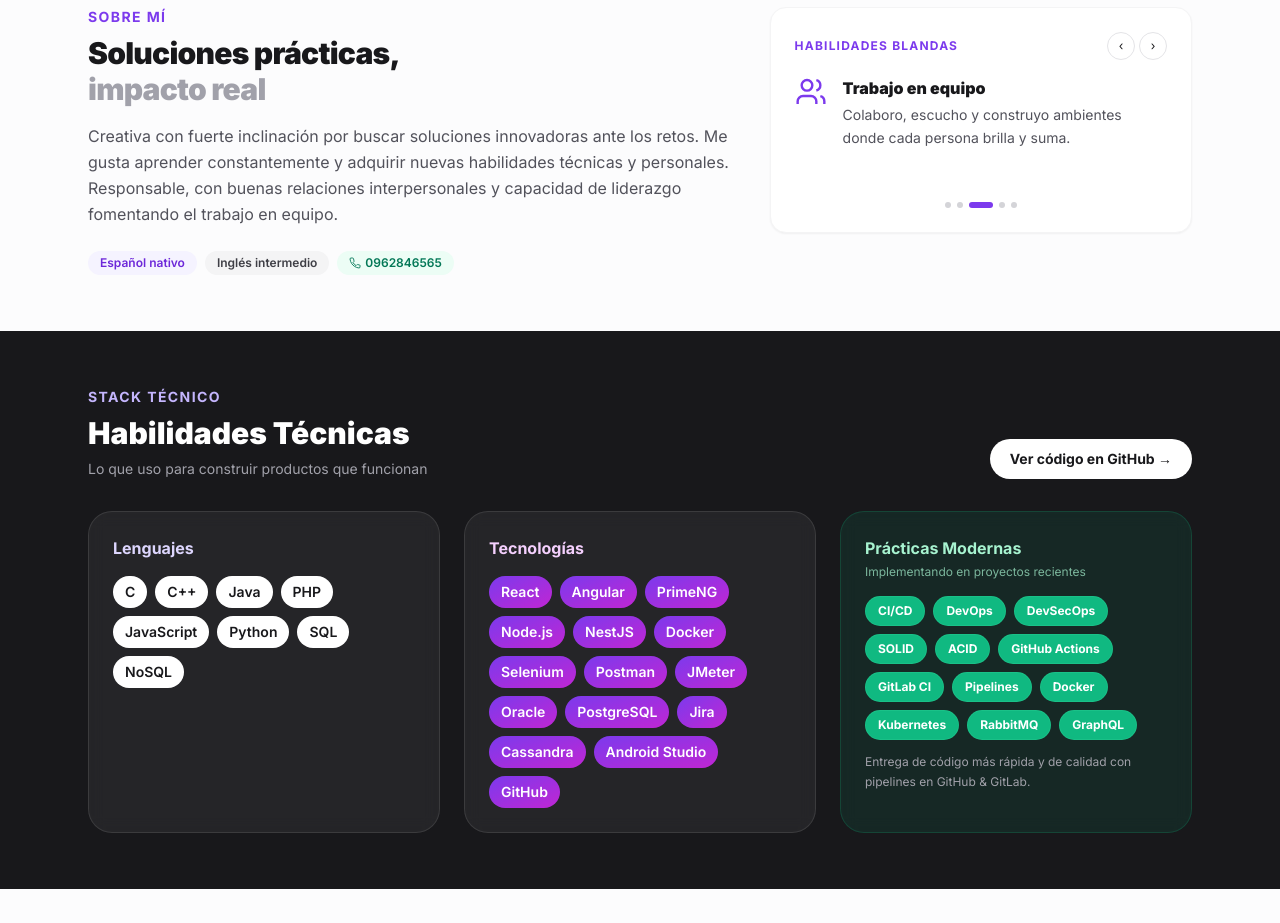
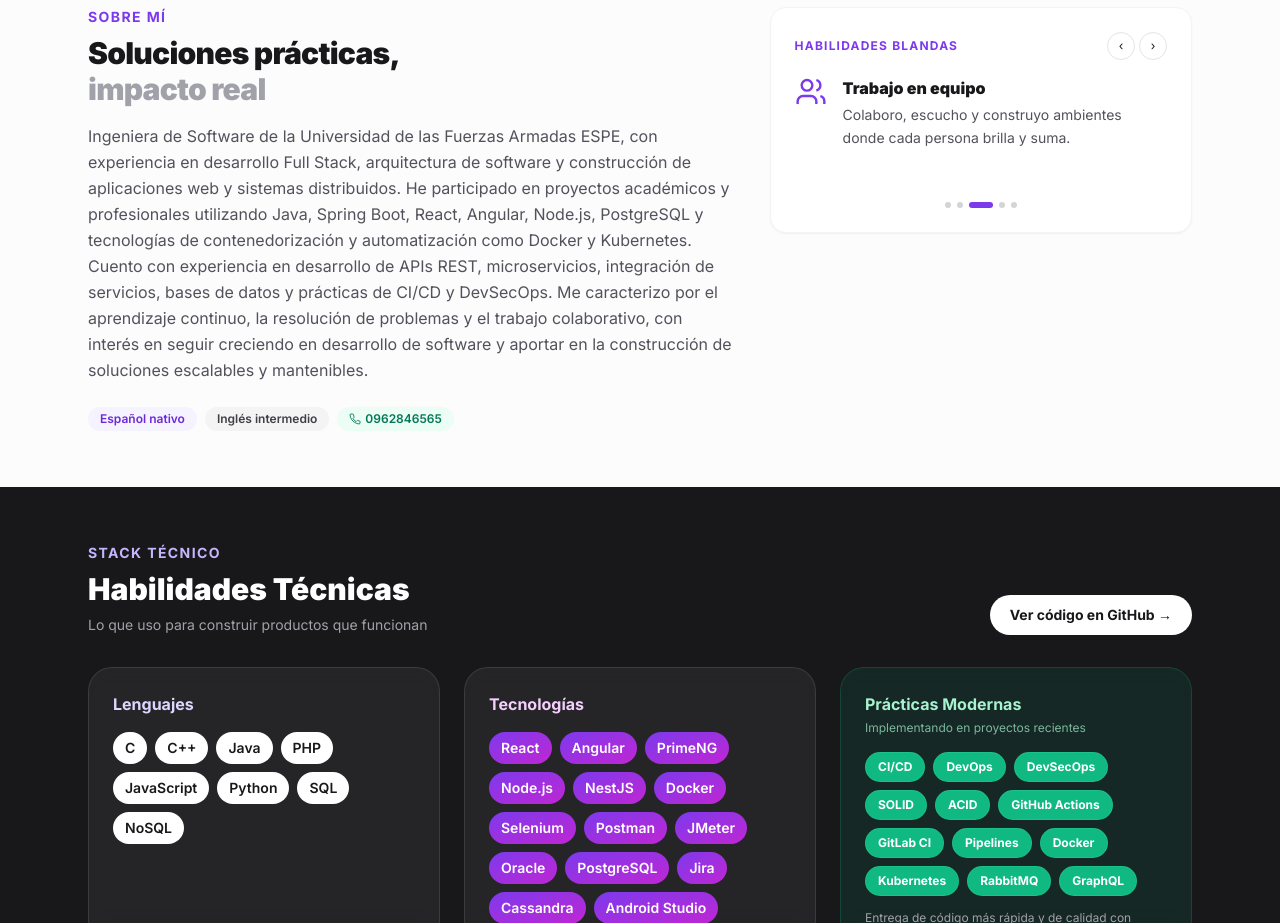
Before and after one commit to SalcedoMicaela/portafolio-micaela-salcedo, a Next.js app: page / in a window 1280 px wide. Shown: the part 1040-1963 px from the top of the page. Built offline with nearby package versions, Linux system fonts and the light colour scheme.

Commit message:
feat: actualiza perfil profesional web y CV sin graduada

```diff
--- a/generate-cv.js
+++ b/generate-cv.js
@@ -69,7 +69,7 @@ hr();
 
 // ================= PERFIL =================
 sectionTitle('Perfil profesional');
-body('Ingeniera de Software (ESPE) Full Stack con experiencia en arquitectura y sistemas distribuidos. Trabajo con microservicios, DevOps/DevSecOps y automatización (Java/Spring Boot, React/Angular/Node.js, PostgreSQL, RabbitMQ, GraphQL, Docker/Kubernetes). Creativa, resolutiva y orientada a soluciones escalables. Busco aportar, asumir retos y crecer profesionalmente.');
+body('Ingeniera de Software de la Universidad de las Fuerzas Armadas ESPE, con experiencia en desarrollo Full Stack, arquitectura de software y construcción de aplicaciones web y sistemas distribuidos. He participado en proyectos académicos y profesionales utilizando Java, Spring Boot, React, Angular, Node.js, PostgreSQL y tecnologías de contenedorización y automatización como Docker y Kubernetes. Cuento con experiencia en desarrollo de APIs REST, microservicios, integración de servicios, bases de datos y prácticas de CI/CD y DevSecOps. Me caracterizo por el aprendizaje continuo, la resolución de problemas y el trabajo colaborativo, con interés en seguir creciendo en desarrollo de software y aportar en la construcción de soluciones escalables y mantenibles.');
 
 // ================= EDUCACIÓN =================
 sectionTitle('Educación');
--- a/src/app/page.tsx
+++ b/src/app/page.tsx
@@ -669,11 +669,19 @@ export default function Home() {
               <span className="text-zinc-400">impacto real</span>
             </h2>
             <p className="mt-4 leading-relaxed text-zinc-600 dark:text-zinc-400">
-              Creativa con fuerte inclinación por buscar soluciones innovadoras
-              ante los retos. Me gusta aprender constantemente y adquirir nuevas
-              habilidades técnicas y personales. Responsable, con buenas
-              relaciones interpersonales y capacidad de liderazgo fomentando el
-              trabajo en equipo.
+              Ingeniera de Software de la Universidad de las Fuerzas Armadas
+              ESPE, con experiencia en desarrollo Full Stack, arquitectura de
+              software y construcción de aplicaciones web y sistemas
+              distribuidos. He participado en proyectos académicos y
+              profesionales utilizando Java, Spring Boot, React, Angular,
+              Node.js, PostgreSQL y tecnologías de contenedorización y
+              automatización como Docker y Kubernetes. Cuento con experiencia
+              en desarrollo de APIs REST, microservicios, integración de
+              servicios, bases de datos y prácticas de CI/CD y DevSecOps. Me
+              caracterizo por el aprendizaje continuo, la resolución de
+              problemas y el trabajo colaborativo, con interés en seguir
+              creciendo en desarrollo de software y aportar en la construcción
+              de soluciones escalables y mantenibles.
             </p>
             <div className="mt-6 flex flex-wrap gap-2">
               <span className="rounded-full bg-violet-50 px-3 py-1 text-xs font-semibold text-violet-700 dark:bg-violet-900/30 dark:text-violet-300">
```
Also changed, not shown: 2 other files (tests, documents, lock files or other folders).
